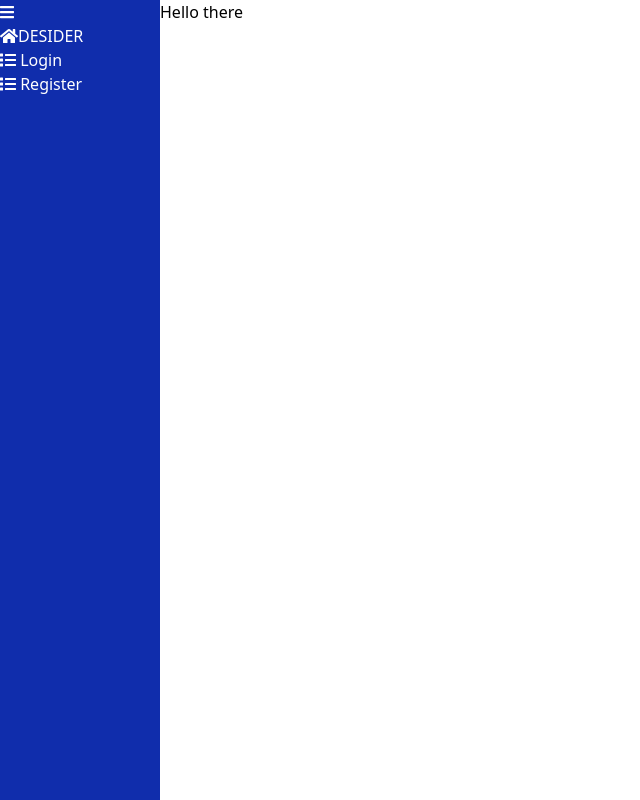
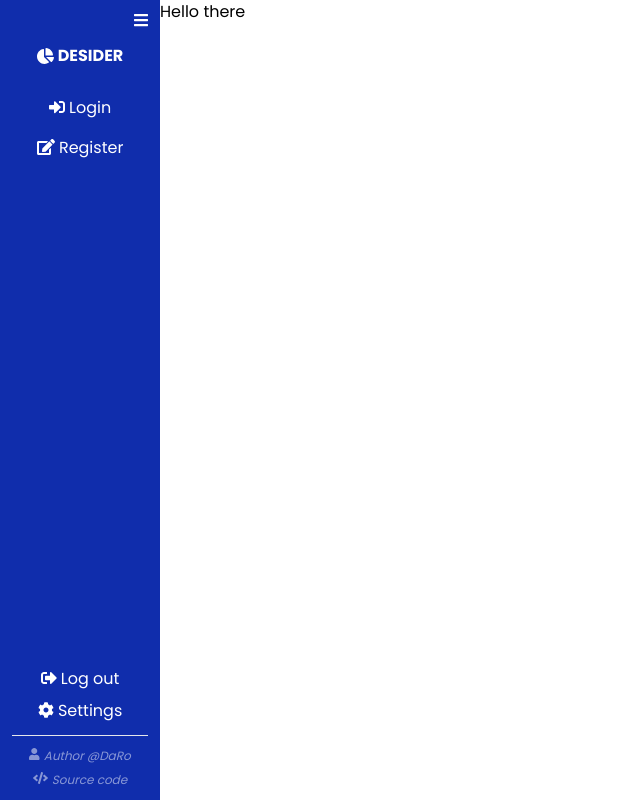
Before and after one commit to DaRoTP/Decider, a Vue app: page / in a window 1280 px wide. Shown: the whole page, without its empty margins (0-640 px from the left). Built offline with nearby package versions, Linux system fonts and the light colour scheme.

Commit message:
[FEAT] main sidebar style

```diff
--- a/src/assets/styles/style.scss
+++ b/src/assets/styles/style.scss
@@ -1,4 +1,4 @@
-// @import url("https://fonts.googleapis.com/css2?family=Poppins:wght@400;500;700&display=swap");
+@import url("https://fonts.googleapis.com/css2?family=Poppins:wght@400;500;700&display=swap");
 
  html,
 body {
@@ -8,7 +8,7 @@ body {
 }
 
 body {
-  //   font-family: "Poppins", sans-serif;
+    font-family: "Poppins", sans-serif !important;
 }
 
 #app {
--- a/src/components/Sidebar/NavItem.vue
+++ b/src/components/Sidebar/NavItem.vue
@@ -1,5 +1,5 @@
 <template>
-  <li class="sidebar__navitem">
+  <li class="">
     <button @click="clickItem">
       <fa :icon="icon" />
       {{ label }}
--- a/src/components/Sidebar/Sidebar.vue
+++ b/src/components/Sidebar/Sidebar.vue
@@ -1,22 +1,58 @@
 <template>
-  <nav class="sidebar">
-    <header class="sidebar__header">
-      <fa icon="bars" @click="minimizeToggle" role="button" />
-      <router-link class="sidebar__title" :to="{ name: 'Home' }">
-        <h1><fa icon="home" />DESIDER</h1>
+  <nav class="sidebar flex flex-col align-center p-3">
+    <fa icon="bars" class="self-end" @click="minimizeToggle" role="button" />
+    <header class="flex flex-col my-4">
+      <router-link class="" :to="{ name: 'Home' }">
+        <h1 class="font-bold flex justify-center items-center">
+          <fa icon="chart-pie" class="mr-1" />DESIDER
+        </h1>
       </router-link>
     </header>
-    <ul class="sidebar__body">
+    <ul class="flex flex-col items-center gap-4 mt-3">
       <template v-if="isAuth">
-        <NavItem :to="{ name: viewNames.DASHBOARD }" label="Dahsboard" />
-        <NavItem :to="{ name: viewNames.DASHBOARD }" label="My Polls" />
-        <NavItem @click="logout" label="Log out" />
+        <NavItem
+          :to="{ name: viewNames.DASHBOARD }"
+          icon="home"
+          label="Dahsboard"
+        />
+        <NavItem
+          :to="{ name: viewNames.DASHBOARD }"
+          icon="poll"
+          label="My Polls"
+        />
       </template>
       <template v-else>
-        <NavItem :to="{ name: viewNames.LOGIN }" label="Login" />
-        <NavItem :to="{ name: viewNames.REGISTER }" label="Register" />
+        <NavItem
+          :to="{ name: viewNames.LOGIN }"
+          icon="sign-in-alt"
+          label="Login"
+        />
+        <NavItem
+          :to="{ name: viewNames.REGISTER }"
+          icon="edit"
+          label="Register"
+        />
       </template>
     </ul>
+    <footer class="mt-auto">
+      <ul class="flex flex-col items-center gap-2">
+        <NavItem @click="logout" icon="sign-out-alt" label="Log out" />
+        <NavItem icon="cog" label="Settings" />
+      </ul>
+      <hr class="my-3" />
+      <ul class="flex flex-col items-center gap-2 opacity-50">
+        <li>
+          <i class="flex text-xs"
+            ><fa icon="user" class="mr-1" /> Author @DaRo</i
+          >
+        </li>
+        <li>
+          <i class="flex text-xs"
+            ><fa icon="code" class="mr-1" /> Source code</i
+          >
+        </li>
+      </ul>
+    </footer>
   </nav>
 </template>
 
```
